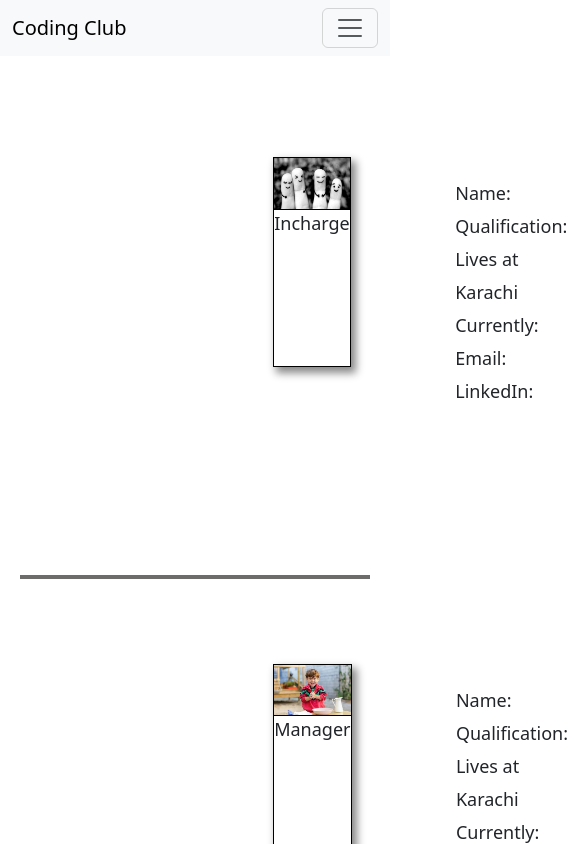
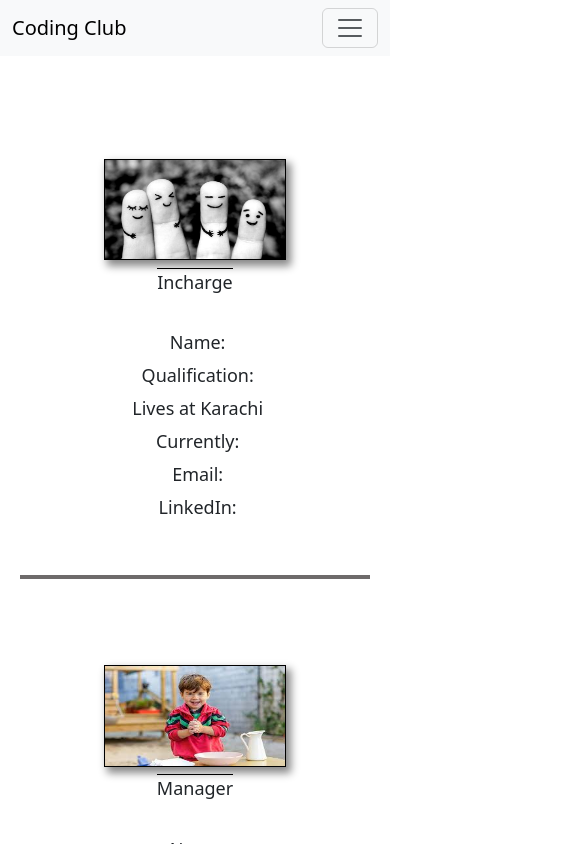
Before and after one commit to MuhammadAli7896/Coding_Club_Design, a React (Create React App) app: page /members in a window 390 px wide. Shown: the top 844 px of the page, 585 px wide, since content can reach past the window. Built offline with nearby package versions, Linux system fonts and the light colour scheme.

Commit message:
Update members.css

```diff
--- a/src/pages/members.css
+++ b/src/pages/members.css
@@ -43,3 +43,54 @@
     list-style-type: none;
     line-height: 33px;
 }
+
+@media (max-width: 768px) {
+    #root{
+        width: 100%;
+    }
+    .imgcontainer {
+        display: flex;
+        flex-wrap: wrap;
+        justify-content: center;
+        align-items: center;
+        object-fit: fill;
+        height: 12vh;
+        width: 100%;
+        margin: 10vh;
+    }
+    .imgcontainer figure {
+        display: flex;
+        flex-wrap: wrap;
+        justify-content: center;
+        align-items: center;
+        object-fit: fill;
+        height: 100%;
+        width: 100%;
+        margin: auto;
+        margin-bottom: 5vh;
+    }
+    .image {
+        height: 100%;
+    }
+    .caption {
+        margin-top: 1vh;
+        /* font-size: x-large; */
+    }
+    .details {
+        justify-content: center;
+        text-align: center;
+        margin-left: 3vh;
+        /* padding-bottom: 3vh; */
+        margin-top: -5vh;
+        /* font-size: x-large; */
+    }
+    .columns {
+        padding: 0;
+        display: flex;
+        flex-wrap: wrap;
+        justify-content: center;
+        align-items: center;
+        text-align: center;
+    }
+
+}
```
